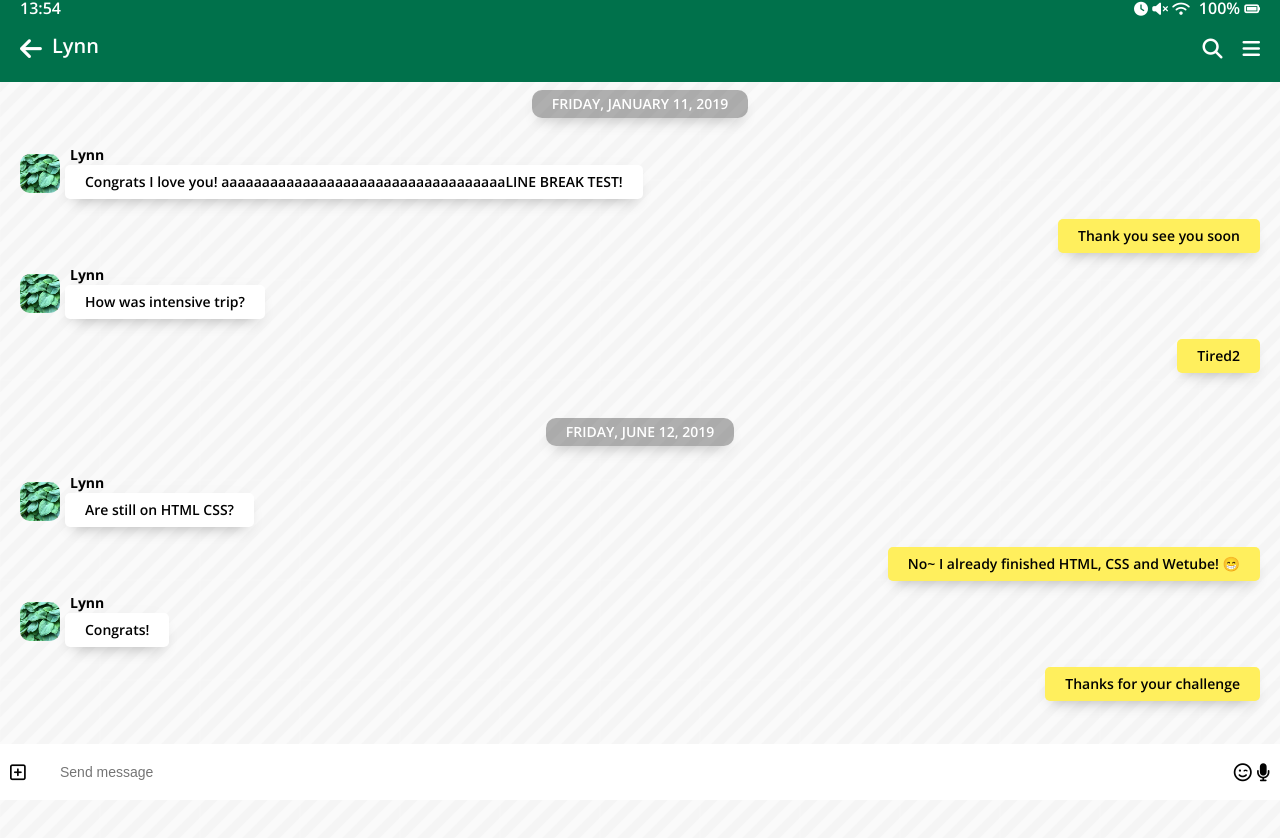
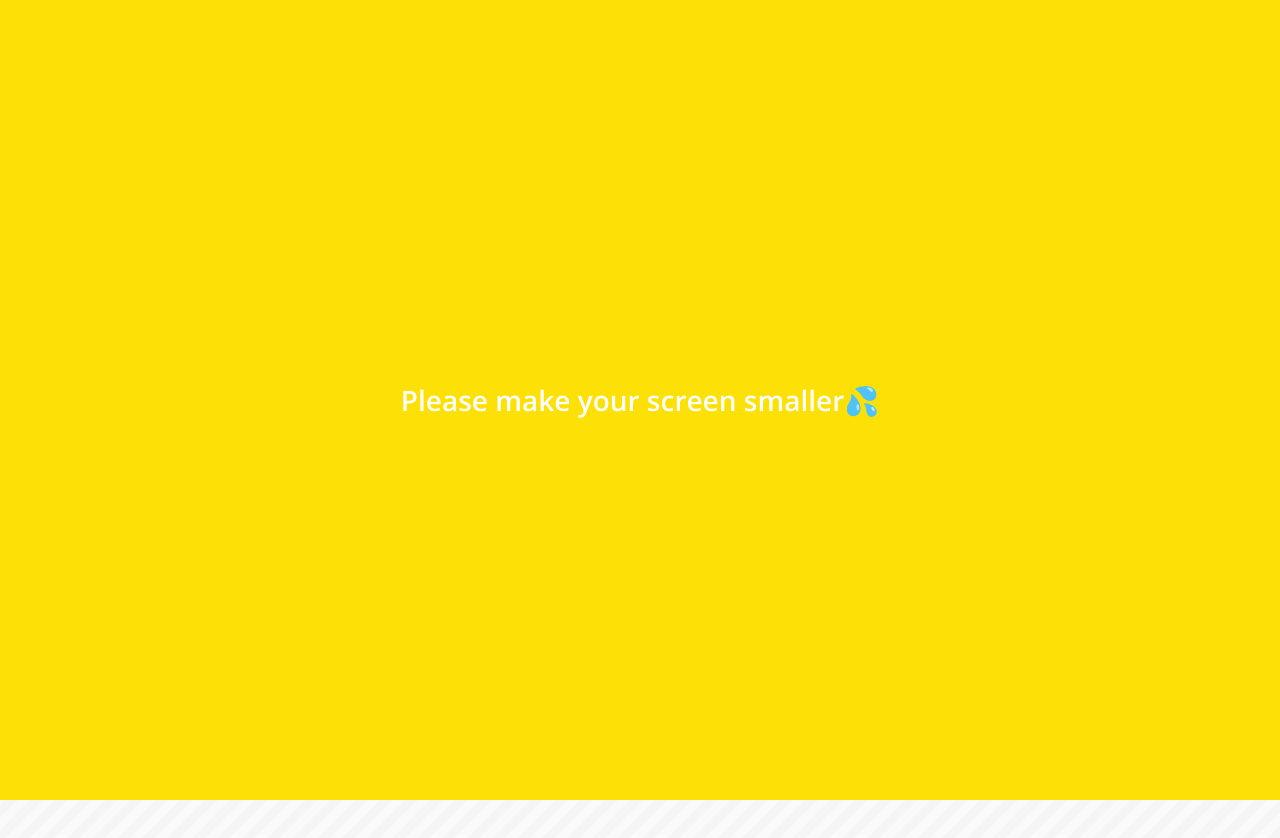
Before and after one commit to u6tory/kakao-clone, a plain HTML site: page chat.html in a window 1280 px wide. Drawn offline with nearby package versions, Linux system fonts and the light colour scheme.

Commit message:
Bug fixed

```diff
--- a/chat.html
+++ b/chat.html
@@ -151,6 +151,11 @@
             <img src="img/mobile_keyboard.png">
         </div>
     </div>
+    <div class="bigScreen">
+        <span class="bigScreen__text">
+            Please make your screen smaller💦
+        </span>
+    </div>
 </body>
 
 </html>
--- a/css/chat.css
+++ b/css/chat.css
@@ -101,6 +101,7 @@
   justify-content: space-between;
   align-items: center;
   width: 100%;
+  color: white;
 }
 
 .chat__icon-left {
@@ -122,15 +123,24 @@
   width: 100%;
   border: none;
   font-size: 14px;
+  background-color: #00714b;
   transition: width 0.5s ease-in-out, box-shadow 0.5s ease-in-out,
-    border-radius 0.5s ease-in-out, transform 0.5s ease-in-out;
+    border-radius 0.5s ease-in-out, transform 0.5s ease-in-out,
+    background-color 0.5s ease-in-out;
+}
+
+input.chat__write::placeholder {
+  color: white;
 }
 
 .chat__write:focus {
   outline: none;
   width: 100%;
-  transform: translateY(-210px);
+  /* transform: translateY(-270px); */
+  transform: translateY(-57vw);
   border-radius: 40px;
+  background-color: white;
+  color: black;
 }
 
 .chat__icon {
--- a/css/style.css
+++ b/css/style.css
@@ -42,6 +42,10 @@ li.chats__chat {
   border: 1px solid rgb(130, 195, 173);
 }
 
+li.chats__chat:nth-child(2) {
+  background-color: #dff1eb;
+}
+
 .bigScreen {
   position: fixed;
   width: 100%;
```
Also changed, not shown: css/profile.css (+7 -2 lines), find.html (+9 -2 lines), friends.html (+5 -1 lines), more.html (+11 -4 lines), profile.html (+5 -0 lines), settings.html (+8 -0 lines).
